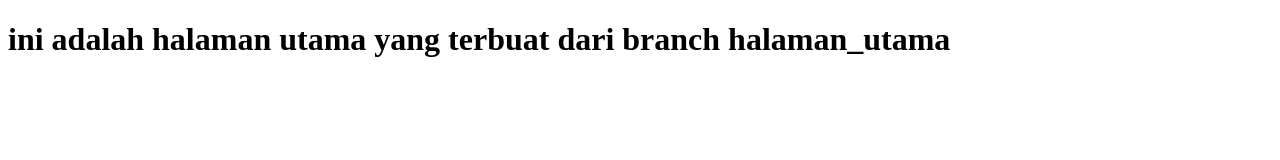
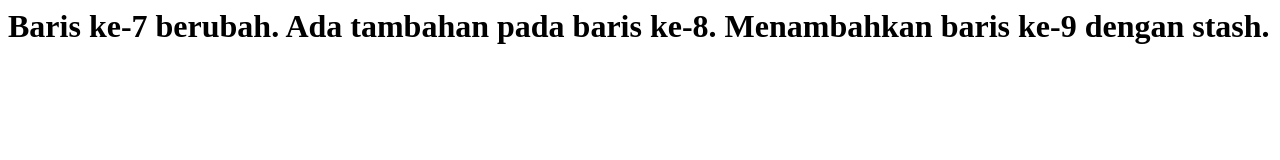
Before and after one commit to Fajryy/MyProject_MuhammadFajry, a plain HTML site: page index.html in a window 1280 px wide. Drawn offline with Linux system fonts and the light colour scheme.

Commit message:
stash apply dan drop

```diff
--- a/index.html
+++ b/index.html
@@ -1,11 +1,15 @@
-<!DOCTYPE html>
 <html>
 <head>
     <title>MyProject_MuhammadFajry</title>
 </head>
 <body>
     <h1>
-        ini adalah halaman utama yang terbuat dari branch halaman_utama
+        <h1>
+            Baris ke-7 berubah.
+            Ada tambahan pada baris ke-8.
+            <!-- kosong -->
+            Menambahkan baris ke-9 dengan stash.
+        </h1>
     </h1>
 </body>
 </html>
```
